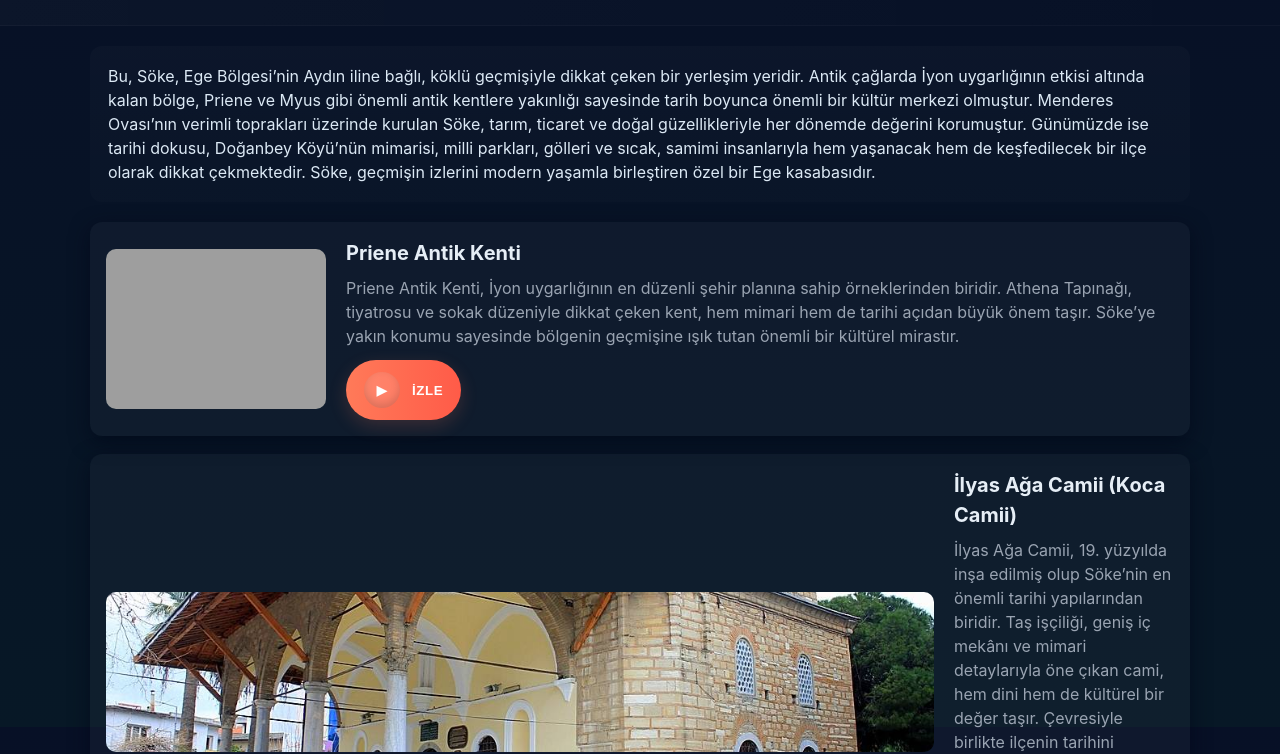
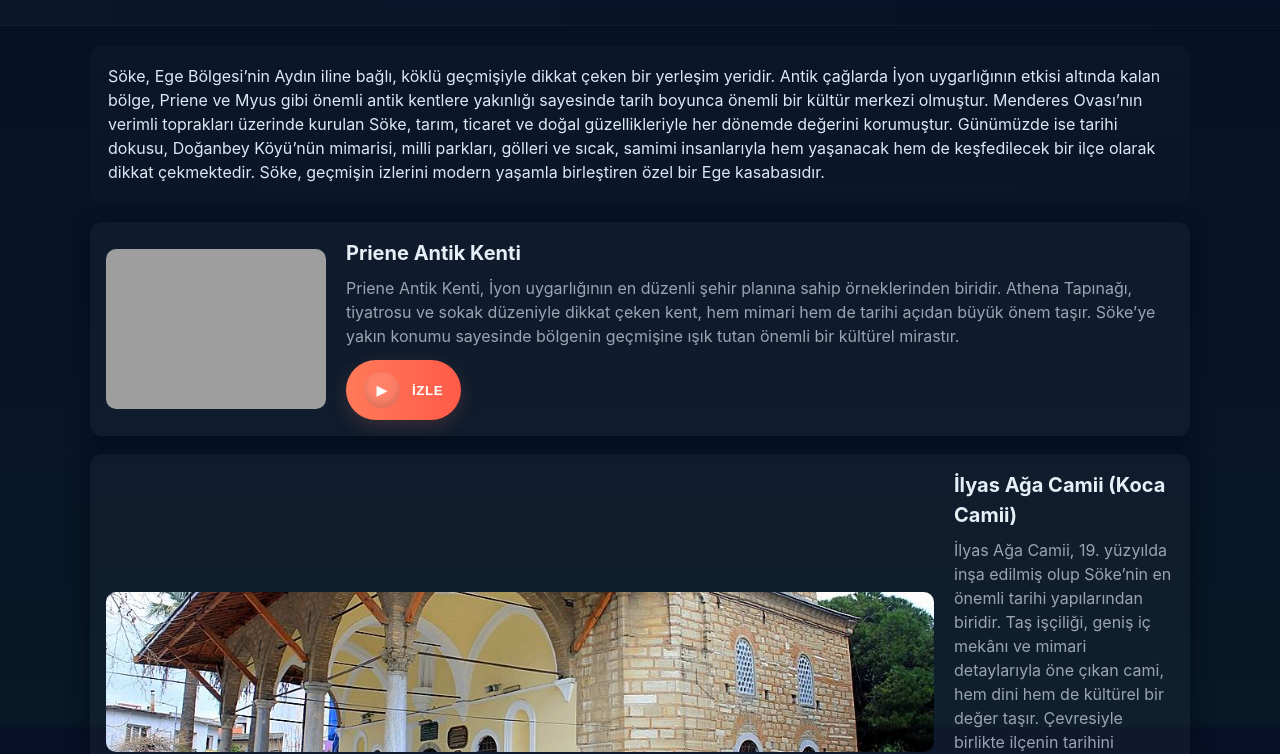
Before and after one commit to Kartal00/soke, a plain HTML site: page index.html in a window 1280 px wide. Shown: the part 73-827 px from the top of the page. Drawn offline with Linux system fonts and the light colour scheme; grey boxes are pictures that could not be loaded.

Commit message:
Update index.html

```diff
--- a/index.html
+++ b/index.html
@@ -17,7 +17,7 @@
   <main class="container">
     <section class="intro card">
       <div class="intro-text">
-        <p>Bu, Söke, Ege Bölgesi’nin Aydın iline bağlı, köklü geçmişiyle dikkat çeken bir yerleşim yeridir. Antik çağlarda İyon uygarlığının etkisi altında kalan bölge, Priene ve Myus gibi önemli antik kentlere yakınlığı sayesinde tarih boyunca önemli bir kültür merkezi olmuştur. Menderes Ovası’nın verimli toprakları üzerinde kurulan Söke, tarım, ticaret ve doğal güzellikleriyle her dönemde değerini korumuştur. Günümüzde ise tarihi dokusu, Doğanbey Köyü’nün mimarisi, milli parkları, gölleri ve sıcak, samimi insanlarıyla hem yaşanacak hem de keşfedilecek bir ilçe olarak dikkat çekmektedir. Söke, geçmişin izlerini modern yaşamla birleştiren özel bir Ege kasabasıdır.</p>
+        <p>Söke, Ege Bölgesi’nin Aydın iline bağlı, köklü geçmişiyle dikkat çeken bir yerleşim yeridir. Antik çağlarda İyon uygarlığının etkisi altında kalan bölge, Priene ve Myus gibi önemli antik kentlere yakınlığı sayesinde tarih boyunca önemli bir kültür merkezi olmuştur. Menderes Ovası’nın verimli toprakları üzerinde kurulan Söke, tarım, ticaret ve doğal güzellikleriyle her dönemde değerini korumuştur. Günümüzde ise tarihi dokusu, Doğanbey Köyü’nün mimarisi, milli parkları, gölleri ve sıcak, samimi insanlarıyla hem yaşanacak hem de keşfedilecek bir ilçe olarak dikkat çekmektedir. Söke, geçmişin izlerini modern yaşamla birleştiren özel bir Ege kasabasıdır.</p>
       </div>
     </section>
 
```
